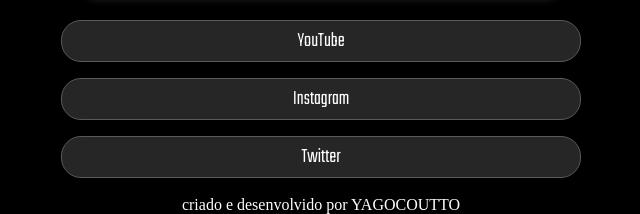
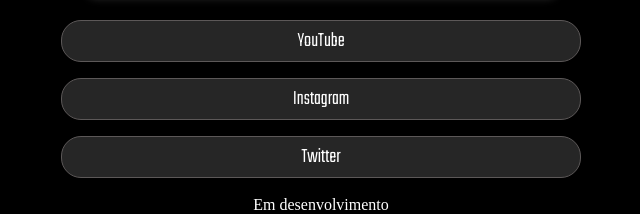
Before and after one commit to YagoCoutto/link-social-cliente, a plain HTML site: page index.html in a window 1280 px wide. Shown: the part 622-836 px from the top of the page, without its empty margins (319-959 px from the left). Drawn offline with Linux system fonts and the light colour scheme; a web font is replaced by a local one.

Commit message:
Update index.html

```diff
--- a/index.html
+++ b/index.html
@@ -26,7 +26,7 @@
             </nav>
         </main>
         <footer>
-            <p>criado e desenvolvido por YAGOCOUTTO</p>
+            <p>Em desenvolvimento</p>
         </footer>
     </div>
 </body>
```
